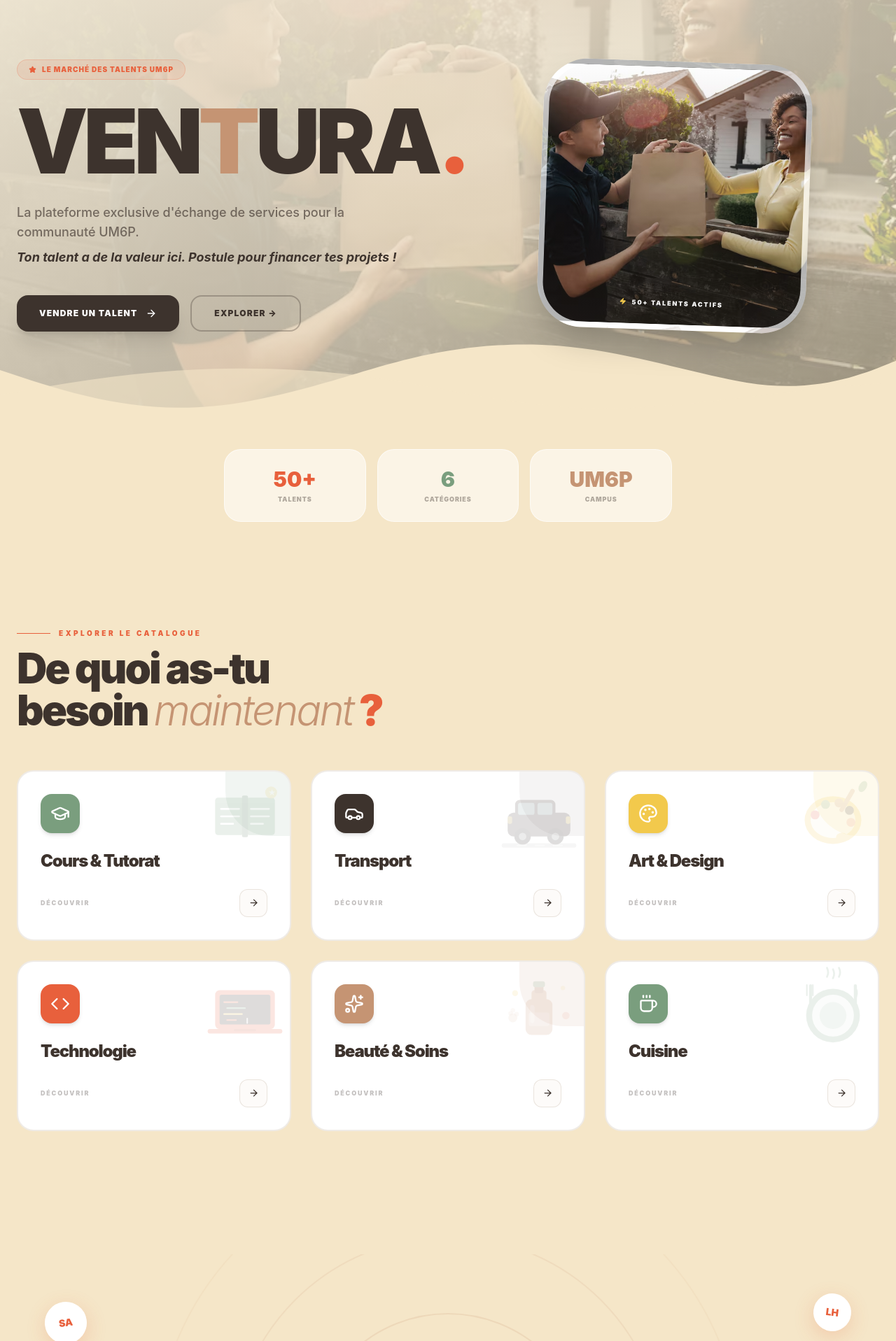
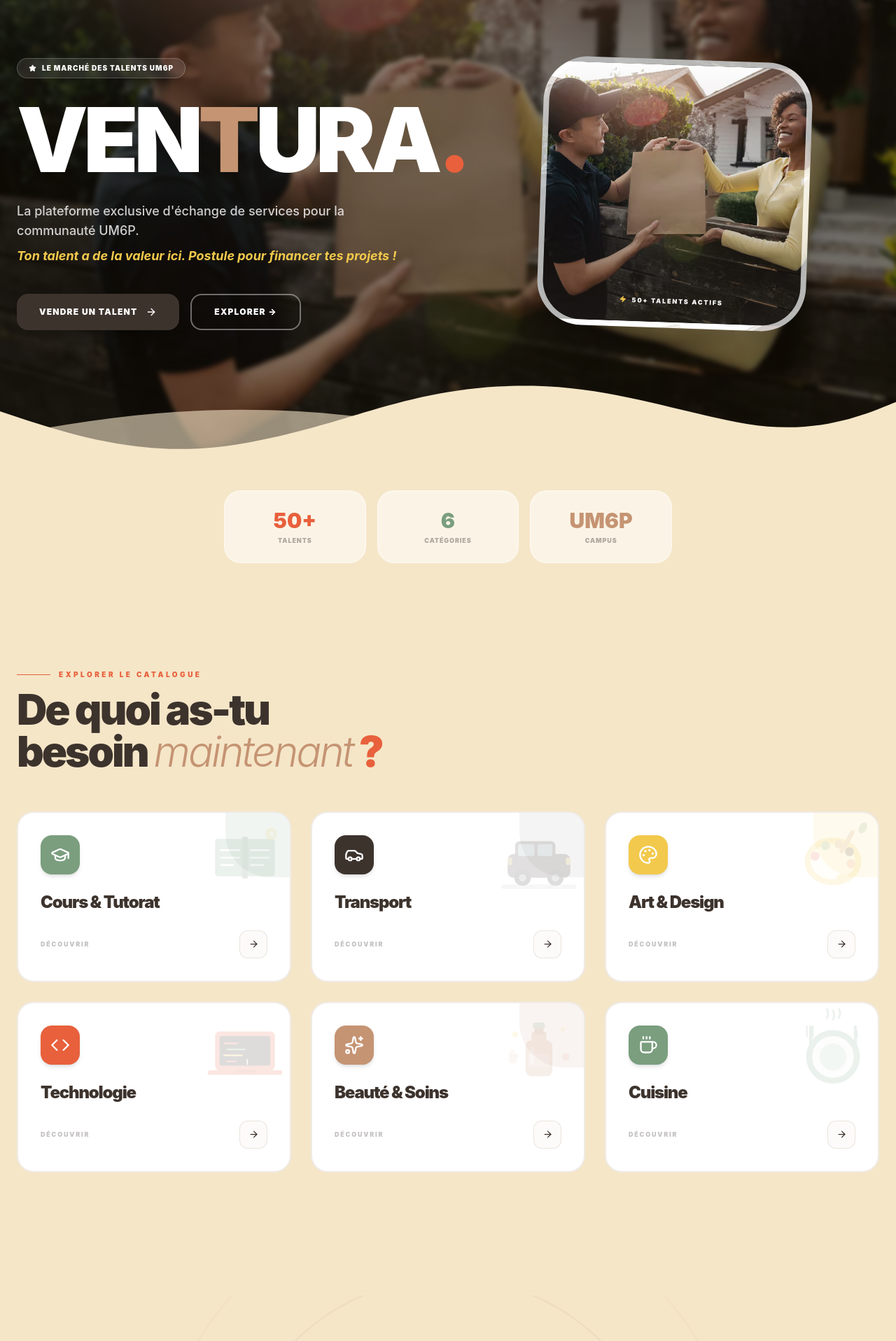
Before and after one commit to momo226-code/Campus_Market-Plateforme-de-services-tudiants, a React (Vite) app in the folder frontend/: page / in a window 1280 px wide. Shown: the part 123-2040 px from the top of the page at 70% size. Built offline with nearby package versions, Linux system fonts and the light colour scheme; no server answers.

Commit message:
feat: hero fullscreen blur bg, remove avatars, beige theme, SVG illustrations, marketplace filters

```diff
--- a/frontend/src/pages/Home.jsx
+++ b/frontend/src/pages/Home.jsx
@@ -59,47 +59,54 @@ const Home = () => {
   const currentSvc = services[currentServiceIndex];
   const theme = badgeThemes[currentServiceIndex % badgeThemes.length];
 
-  const floatingAvatars = [
-    { initials: "SA", color: "#E8603C", top: "12%", left: "5%",   size: 60, rotate: -8 },
-    { initials: "MY", color: "#7A9E7E", top: "52%", left: "7%",   size: 52, rotate: 5  },
-    { initials: "IB", color: "#C59473", top: "78%", left: "20%",  size: 56, rotate: -4 },
-    { initials: "LH", color: "#E8603C", top: "10%", right: "5%",  size: 54, rotate: 7  },
-    { initials: "ZO", color: "#7A9E7E", top: "58%", right: "5%",  size: 62, rotate: -6 },
-    { initials: "AM", color: "#C59473", top: "78%", right: "16%", size: 50, rotate: 4  },
-  ];
 
   return (
     <div className="min-h-screen text-[#3D332D] overflow-x-hidden" style={{ backgroundColor: "#F5E6C8" }}>
 
       {/* ── HERO ── */}
       <section
-        className="relative pt-24 sm:pt-36 md:pt-44 lg:pt-52 pb-0 overflow-hidden bg-cover bg-center"
+        className="relative min-h-screen flex flex-col justify-center overflow-hidden"
         style={{
-          backgroundImage: `linear-gradient(to bottom right, rgb(243, 234, 215), rgba(245,230,200,0.60)), url(${heroImg})`,
+          backgroundImage: `url(${heroImg})`,
           backgroundColor: "#F5E6C8",
+          backgroundSize: "cover",
+          backgroundPosition: "center",
+          filter: "none",
         }}
       >
-        <div className="max-w-7xl mx-auto px-4 sm:px-6 relative z-10 grid grid-cols-1 lg:grid-cols-2 gap-16 items-center pb-36">
+        {/* Image floue en arrière-plan */}
+        <div
+          className="absolute inset-0 bg-cover bg-center"
+          style={{
+            backgroundImage: `url(${heroImg})`,
+            filter: "blur(3px)",
+            transform: "scale(1.05)",
+          }}
+        />
+        {/* Overlay sombre pour lisibilité */}
+        <div className="absolute inset-0" style={{ backgroundColor: "rgba(30,20,10,0.45)" }} />
+
+        <div className="max-w-7xl mx-auto px-4 sm:px-6 relative z-10 grid grid-cols-1 lg:grid-cols-2 gap-16 items-center py-32 sm:py-40">
 
           {/* LEFT */}
           <div className="text-center lg:text-left">
-            <div className="inline-flex items-center gap-2 bg-[#E8603C]/10 text-[#E8603C] px-4 py-1.5 rounded-full text-[10px] font-[1000] uppercase tracking-widest mb-6 border border-[#E8603C]/20">
+            <div className="inline-flex items-center gap-2 bg-white/10 text-white px-4 py-1.5 rounded-full text-[10px] font-[1000] uppercase tracking-widest mb-6 border border-white/20">
               <Star size={11} fill="currentColor" /> Le marché des talents UM6P
             </div>
-            <h1 className="text-6xl xs:text-7xl md:text-8xl lg:text-9xl font-[1000] tracking-tighter leading-[0.85] mb-6 text-[#3D332D]">
+            <h1 className="text-6xl xs:text-7xl md:text-8xl lg:text-9xl font-[1000] tracking-tighter leading-[0.85] mb-6 text-white">
               VEN<span className="text-[#C59473]">T</span>URA<span className="text-[#E8603C]">.</span>
             </h1>
-            <p className="text-base md:text-lg text-[#3D332D]/65 max-w-xl mx-auto lg:mx-0 mb-2 font-medium">
+            <p className="text-base md:text-lg text-white/80 max-w-xl mx-auto lg:mx-0 mb-2 font-medium">
               La plateforme exclusive d'échange de services pour la communauté UM6P.
             </p>
-            <p className="text-base md:text-lg text-[#3D332D] max-w-xl mx-auto lg:mx-0 mb-10 font-bold italic">
+            <p className="text-base md:text-lg text-[#F2C94C] max-w-xl mx-auto lg:mx-0 mb-10 font-bold italic">
               Ton talent a de la valeur ici. Postule pour financer tes projets !
             </p>
             <div className="flex justify-center lg:justify-start gap-4 flex-wrap">
               <Link to="/add-service" className="bg-[#3D332D] text-white px-8 py-4 rounded-2xl shadow-xl hover:bg-[#E8603C] transition-all font-black uppercase text-xs tracking-widest flex items-center gap-3">
                 Vendre un talent <ArrowRight size={16} />
               </Link>
-              <Link to="/marketplace" className="border-2 border-[#3D332D]/30 text-[#3D332D] px-8 py-4 rounded-2xl font-black uppercase text-xs tracking-widest hover:border-[#E8603C] hover:text-[#E8603C] transition-all">
+              <Link to="/marketplace" className="border-2 border-white/40 text-white px-8 py-4 rounded-2xl font-black uppercase text-xs tracking-widest hover:border-white hover:bg-white/10 transition-all">
                 Explorer →
               </Link>
             </div>
@@ -169,24 +176,6 @@ const Home = () => {
         {[400, 620, 840].map((s, i) => (
           <div key={i} className="absolute inset-0 flex items-center justify-center pointer-events-none">
             <div className="rounded-full border-2" style={{ width: s, height: s, borderColor: `rgba(197,148,115,${0.18 - i * 0.05})` }} />
-          </div>
-        ))}
-
-        {/* Avatars */}
-        {floatingAvatars.map((av, i) => (
-          <div
-            key={i}
-            className="absolute z-10 rounded-full border-4 border-white flex items-center justify-center font-black text-sm select-none"
-            style={{
-              width: av.size, height: av.size,
-              top: av.top, left: av.left, right: av.right,
-              backgroundColor: "#ffffff",
-              color: av.color,
-              transform: `rotate(${av.rotate}deg)`,
-              boxShadow: `0 8px 28px ${av.color}35`,
-            }}
-          >
-            {av.initials}
           </div>
         ))}
 
```
